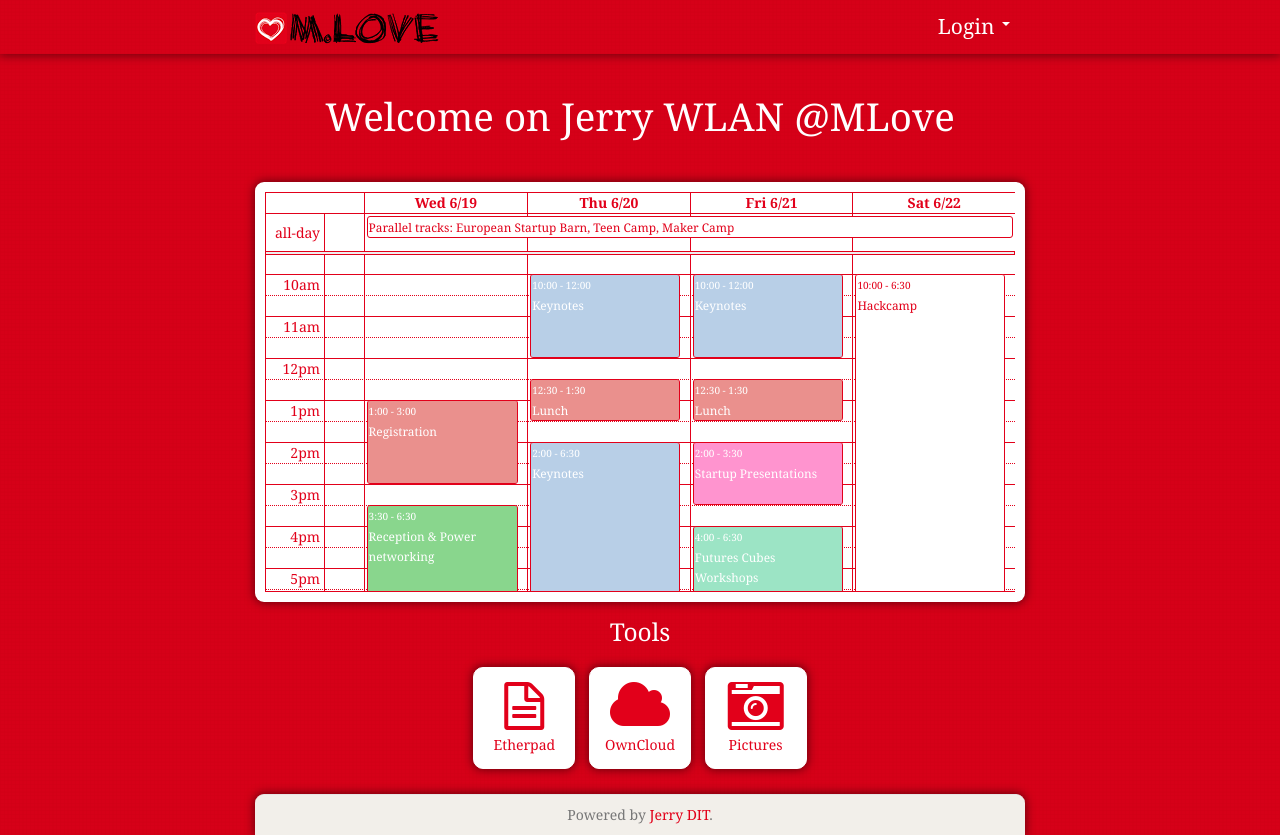
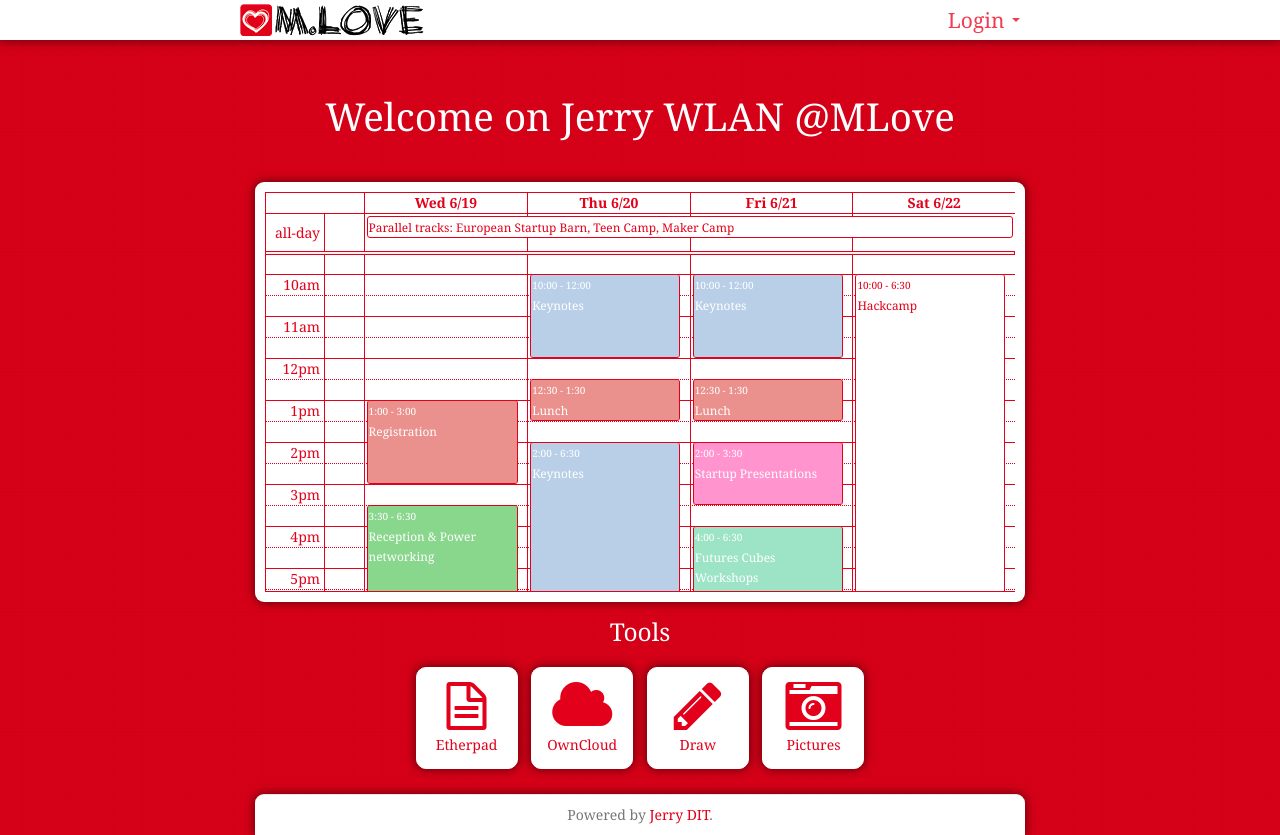
Before and after one commit to aug-riedinger/jerry-nterface, a website: page app/index.html in a window 1280 px wide. Drawn offline with Linux system fonts and the light colour scheme.

Commit message:
ok for the interface

```diff
--- a/app/index.html
+++ b/app/index.html
@@ -8,7 +8,7 @@
 
   <title>Jerry'nterface</title>
 
-  <link rel="shortcut icon" type="image/x-icon" href="images/favicon.ico" />
+  <link rel="shortcut icon" type="image/x-icon" href="/images/favicon.png" />
   <link rel="stylesheet" href="/libs/css/bootstrap.min.css" type="text/css" media="screen" />
   <link rel="stylesheet" href="/libs/css/bootstrap-responsive.min.css" type="text/css" media="screen" />
   <link rel="stylesheet" href="/libs/css/font-awesome.min.css" type='text/css'>
@@ -75,6 +75,12 @@
         </a>
       </li>
       <li>
+        <a href="/draw" target="_blank" class="app" title="Draw collaboratively">
+          <i class="icon-pencil icon-4x"></i>
+          Draw
+        </a>
+      </li>
+      <li>
         <a href="/pictures" target="_blank" class="app" title="Share pictures of the event">
           <i class="icon-camera-retro icon-4x"></i>
           Pictures
--- a/app/static/css/style.css
+++ b/app/static/css/style.css
@@ -11,15 +11,15 @@ body {
 }
 
 .navbar .navbar-inner {
-  background-color: #E2001A;
-  background: url('/images/ux-mlove-backg-01.png');
+/*  background-color: #E2001A;
+  background: url('/images/ux-mlove-backg-01.png');*/
+  background: white;
   border: none;
-/*  box-shadow: none;
-  -webkit-box-shadow: none;
-*/  color: white;
+  color: white;
   text-shadow: none;
   box-shadow: rgba(0,0,0, 0.5) 0px 0px 10px 1px;
 }
+
 
 .navbar .nav li.dropdown.open>.dropdown-toggle, .navbar .nav li.dropdown.active>.dropdown-toggle, .navbar .nav li.dropdown.open.active>.dropdown-toggle {
   background: #F13C51;
@@ -27,28 +27,41 @@ body {
 }
 
 .navbar .navbar-inner a, .navbar .navbar-inner li a {
-  color: white;
+  color: #F13C51;
+  /*color: white;*/
   text-shadow: none;
   font-size: 1.5em;
-  line-height: 32px;
+  line-height: 40px;
+  padding: 0 5px
 }
 
 .navbar .navbar-inner .dropdown-menu > li > a {
   color: #E2001A;
   line-height: normal;
   font-size: 1.1em;
+  padding: 3px 20px;
 }
 
 .navbar .navbar-inner .dropdown-menu > li > a:hover {
   background: #E2001A;
   color: white;
+}
 
+.navbar .nav>li>a:focus, .navbar .nav>li>a:hover {
+background: #E2001A;
+color: white;
+text-decoration: none;
 }
 
 .navbar .nav li.dropdown>.dropdown-toggle .caret {
+  border-top-color: #F13C51;
+  border-bottom-color: #F13C51;
+  margin-top: 18px;
+}
+
+.navbar .nav li.dropdown>a:hover .caret, .navbar .nav li.dropdown>a:focus .caret {
   border-top-color: white;
   border-bottom-color: white;
-  margin-top: 12px;
 }
 
 .navbar .nav li.dropdown.open>.dropdown-toggle .caret, .navbar .nav li.dropdown.active>.dropdown-toggle .caret, .navbar .nav li.dropdown.open.active>.dropdown-toggle .caret {
@@ -56,7 +69,8 @@ body {
   border-bottom-color: white;
 }
 
-.navbar .nav .dropdown-toggle .caret {
+a.brand img {
+  padding-bottom: 4px;
 }
 
 .footer {
@@ -64,7 +78,8 @@ body {
   padding: 10px 0;
   margin-top: 10px;
   border-top: 1px solid #e5e5e5;
-  background-color: #F2EFEA;
+  background-color: white;
+  /*background-color: #F2EFEA;*/
   border-top-left-radius: 9px;
   border-top-right-radius: 9px;
   box-shadow: rgba(0,0,0, 0.5) 0px 0px 10px 1px;
```
Also changed, not shown: server.js (+8 -0 lines), app/static/images/favicon.png (added), app/static/images/ux-mlove-logo-02.png (deleted), app/static/images/ux-mlove-schedule.png (deleted).
